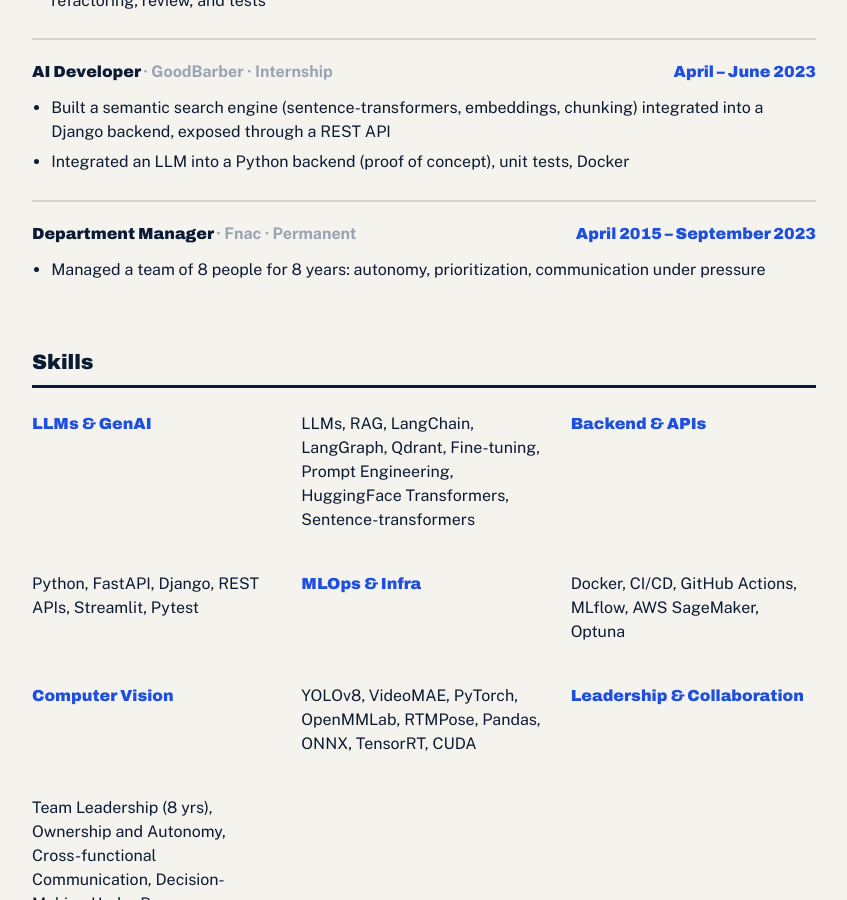
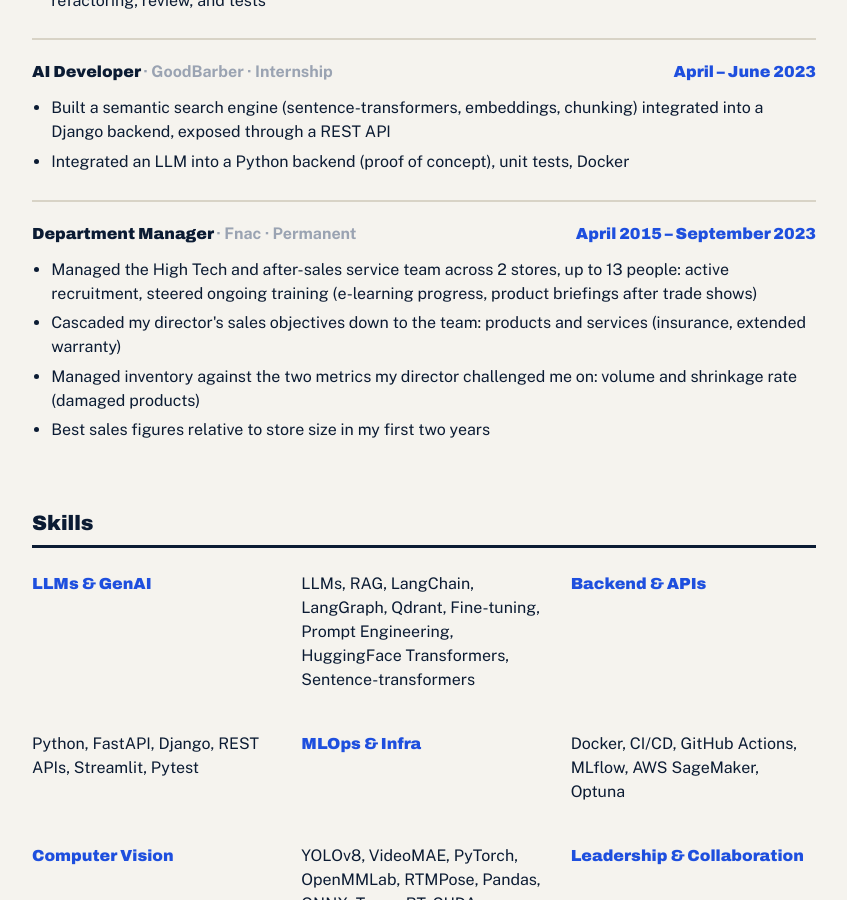
Before and after one commit to St4r4x/St4r4x.github.io, a Jekyll site: the page built from en/cv.md, in a window 1280 px wide and 900 px high, scrolled down 614 px. Shown: the whole window, without its empty margins (216-1063 px from the left). Built offline with Jekyll 4.4.1, drawn with Linux system fonts in a browser that asks for light colours.

Commit message:
content: expand Fnac experience with real scope and results
Replace the generic '8 people, 8 years' line with what Arnaud actually
owned: up to 13 people across 2 stores (High Tech + after-sales),
active recruitment, cascading sales/services targets from his
director, inventory management against volume and shrinkage targets,
and the team's best sales-to-store-size results in his first two
years. Updated both the home page station popover and the CV
timetable bullets, FR and EN.

Co-Authored-By: Claude Sonnet 5 <noreply@anthropic.com>

```diff
--- a/en/cv.md
+++ b/en/cv.md
@@ -44,7 +44,10 @@ title: CV
     <span class="timetable-row__period">April 2015 &ndash; September 2023</span>
   </div>
   <ul>
-    <li>Managed a team of 8 people for 8 years: autonomy, prioritization, communication under pressure</li>
+    <li>Managed the High Tech and after-sales service team across 2 stores, up to 13 people: active recruitment, steered ongoing training (e-learning progress, product briefings after trade shows)</li>
+    <li>Cascaded my director's sales objectives down to the team: products and services (insurance, extended warranty)</li>
+    <li>Managed inventory against the two metrics my director challenged me on: volume and shrinkage rate (damaged products)</li>
+    <li>Best sales figures relative to store size in my first two years</li>
   </ul>
 </div>
 
```
Also changed, not shown: en/index.md (+1 -1 lines), fr/cv.md (+4 -1 lines), fr/index.md (+1 -1 lines).
